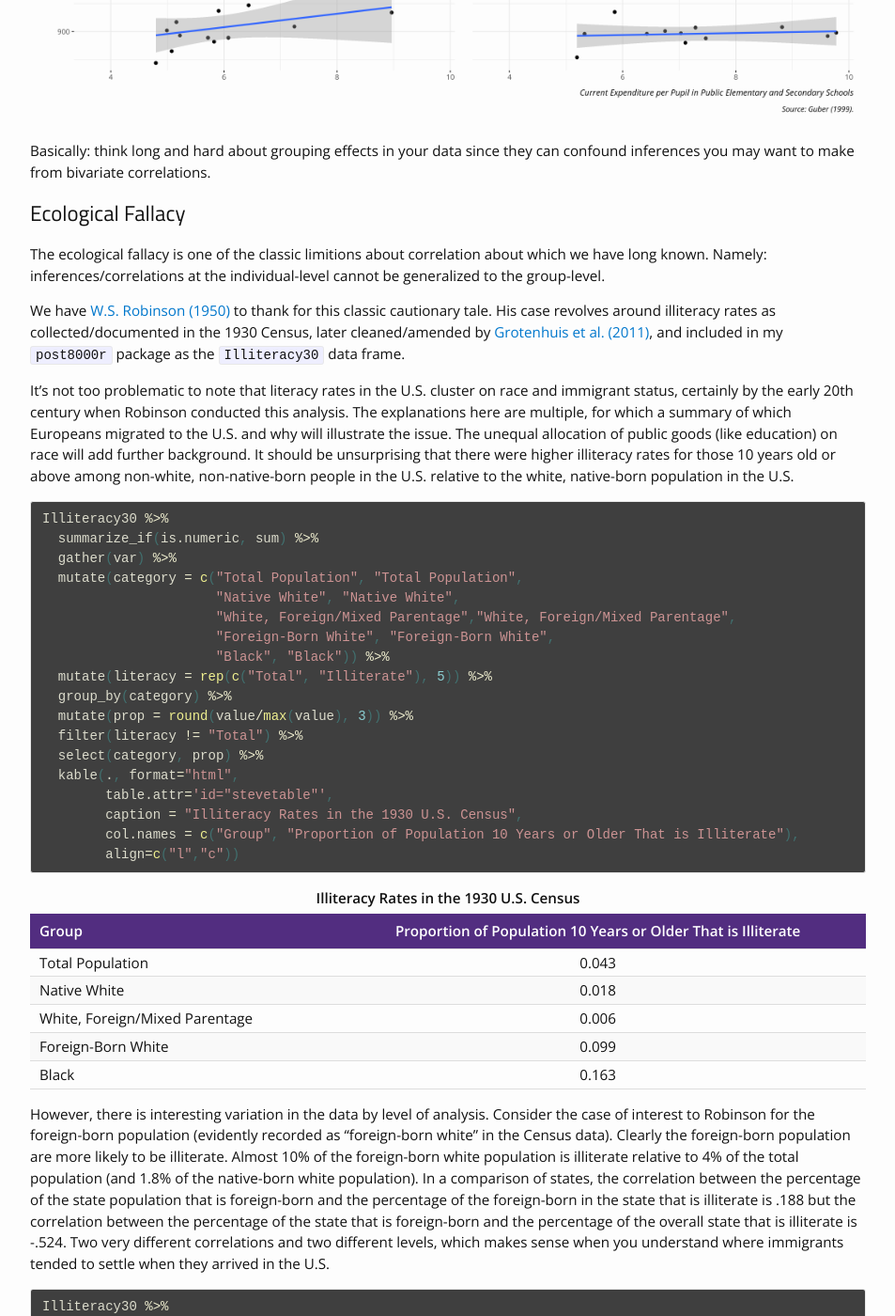
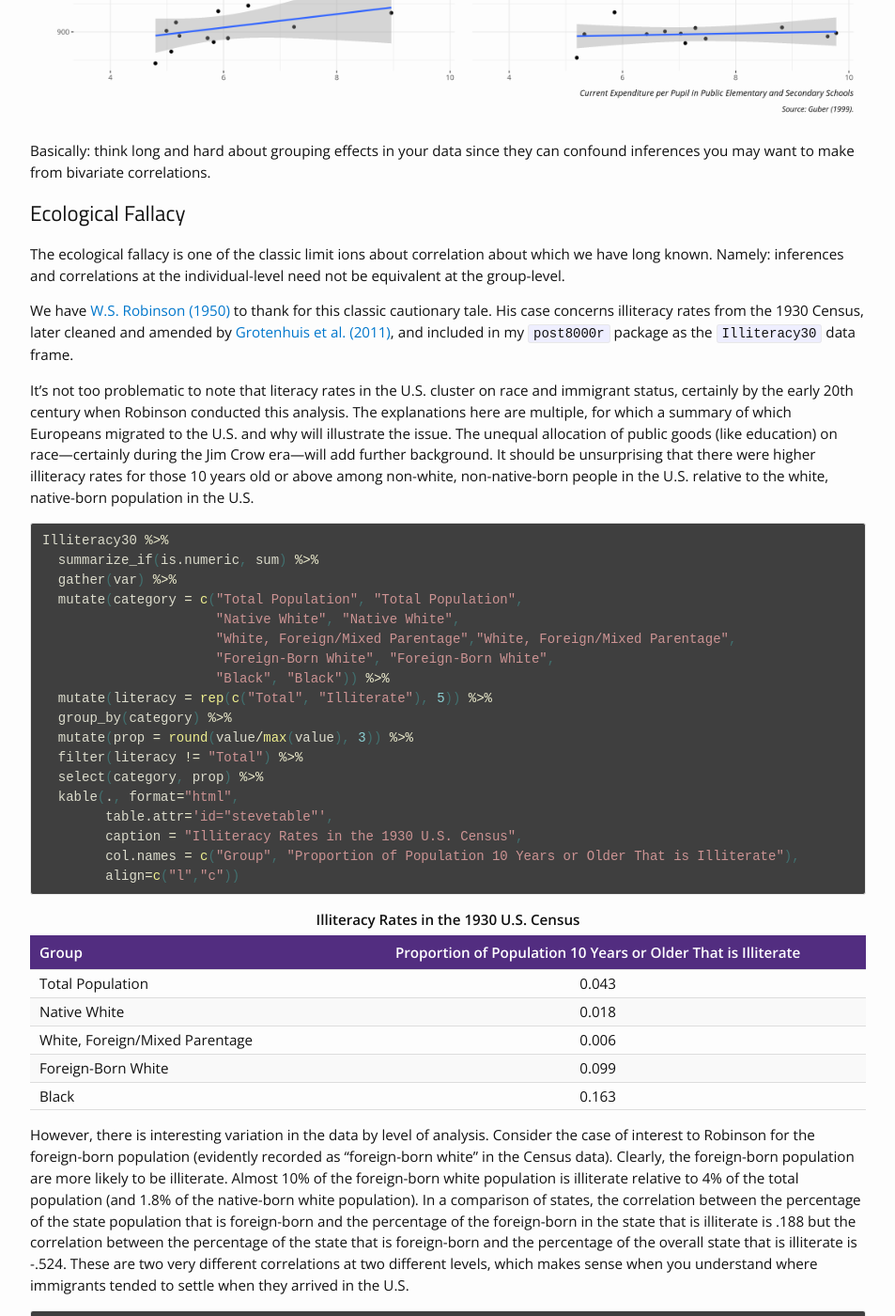
Before and after one commit to svmiller/svmiller.github.io, a Jekyll site: the page built from _posts/2020-01-28-illustrate-correlation-fallacies-limitations-in-r.md, in a window 1280 px wide and 1400 px high, scrolled down 5955 px. Shown: the whole window at 94% size, without its empty margins (163-1116 px from the left). Built offline with Jekyll 4.4.1, drawn with Linux system fonts in a browser that asks for light colours; nearby versions of some CDN libraries; some web fonts are replaced; comment, search, counter and statistics services are not loaded; some of the changed text lies outside the part shown.

Commit message:
always, and without fail

````diff
--- a/_posts/2020-01-28-illustrate-correlation-fallacies-limitations-in-r.md
+++ b/_posts/2020-01-28-illustrate-correlation-fallacies-limitations-in-r.md
@@ -262,11 +262,11 @@ Basically: think long and hard about grouping effects in your data since they ca
 
 ## Ecological Fallacy
 
-The ecological fallacy is one of the classic limitions about correlation about which we have long known. Namely: inferences/correlations at the individual-level cannot be generalized to the group-level.
+The ecological fallacy is one of the classic limit ions about correlation about which we have long known. Namely: inferences and correlations at the individual-level need not be equivalent at the group-level.
 
-We have [W.S. Robinson (1950)](https://www.jstor.org/stable/2087176?seq=1#metadata_info_tab_contents) to thank for this classic cautionary tale. His case revolves around illiteracy rates as collected/documented in the 1930 Census, later cleaned/amended by [Grotenhuis et al. (2011)](https://www.jstor.org/stable/2087176?seq=1#metadata_info_tab_contents), and included in my `post8000r` package as the `Illiteracy30` data frame.
+We have [W.S. Robinson (1950)](https://www.jstor.org/stable/2087176?seq=1#metadata_info_tab_contents) to thank for this classic cautionary tale. His case concerns illiteracy rates from the 1930 Census, later cleaned and amended by [Grotenhuis et al. (2011)](https://www.jstor.org/stable/2087176?seq=1#metadata_info_tab_contents), and included in my `post8000r` package as the `Illiteracy30` data frame.
 
-It's not too problematic to note that literacy rates in the U.S. cluster on race and immigrant status, certainly by the early 20th century when Robinson conducted this analysis. The explanations here are multiple, for which a summary of which Europeans migrated to the U.S. and why will illustrate the issue. The unequal allocation of public goods (like education) on race will add further background. It should be unsurprising that there were higher illiteracy rates for those 10 years old or above among non-white, non-native-born people in the U.S. relative to the white, native-born population in the U.S.
+It's not too problematic to note that literacy rates in the U.S. cluster on race and immigrant status, certainly by the early 20th century when Robinson conducted this analysis. The explanations here are multiple, for which a summary of which Europeans migrated to the U.S. and why will illustrate the issue. The unequal allocation of public goods (like education) on race---certainly during the Jim Crow era---will add further background. It should be unsurprising that there were higher illiteracy rates for those 10 years old or above among non-white, non-native-born people in the U.S. relative to the white, native-born population in the U.S.
 
 
 ```r
@@ -322,7 +322,7 @@ Illiteracy30 %>%
 </tbody>
 </table>
 
-However, there is interesting variation in the data by level of analysis. Consider the case of interest to Robinson for the foreign-born population (evidently recorded as "foreign-born white" in the Census data). Clearly the foreign-born population are more likely to be illiterate. Almost 10% of the foreign-born white population is illiterate relative to 4% of the total population (and 1.8% of the native-born white population). In a comparison of states, the correlation between the percentage of the state population that is foreign-born and the percentage of the foreign-born in the state that is illiterate is .188 but the correlation between the percentage of the state that is foreign-born and the percentage of the overall state that is illiterate is -.524. Two very different correlations and two different levels, which makes sense when you understand where immigrants tended to settle when they arrived in the U.S.
+However, there is interesting variation in the data by level of analysis. Consider the case of interest to Robinson for the foreign-born population (evidently recorded as "foreign-born white" in the Census data). Clearly, the foreign-born population are more likely to be illiterate. Almost 10% of the foreign-born white population is illiterate relative to 4% of the total population (and 1.8% of the native-born white population). In a comparison of states, the correlation between the percentage of the state population that is foreign-born and the percentage of the foreign-born in the state that is illiterate is .188 but the correlation between the percentage of the state that is foreign-born and the percentage of the overall state that is illiterate is -.524. These are two very different correlations at two different levels, which makes sense when you understand where immigrants tended to settle when they arrived in the U.S.
 
 
 ```r
````
Also changed, not shown: other parts of _posts/2020-01-28-illustrate-correlation-fallacies-limitations-in-r.md (+2 -2 lines), _source/2020-01-28-illustrate-correlation-fallacies-limitations-in-r.Rmd (+6 -6 lines), images/anscombes-quartet-ggplot-1.png, images/anscombes-quartet-ggplot-1.svg (deleted), images/guber99-correlation-expenditure-sat-test-takers-group-plot-1.png, images/guber99-simple-correlation-expenditure-sat-1.png, images/guber99-simple-correlation-expenditure-sat-1.svg (deleted), images/robinson-1950-ecological-fallacy-foreign-born-illiteracy-1.png.
